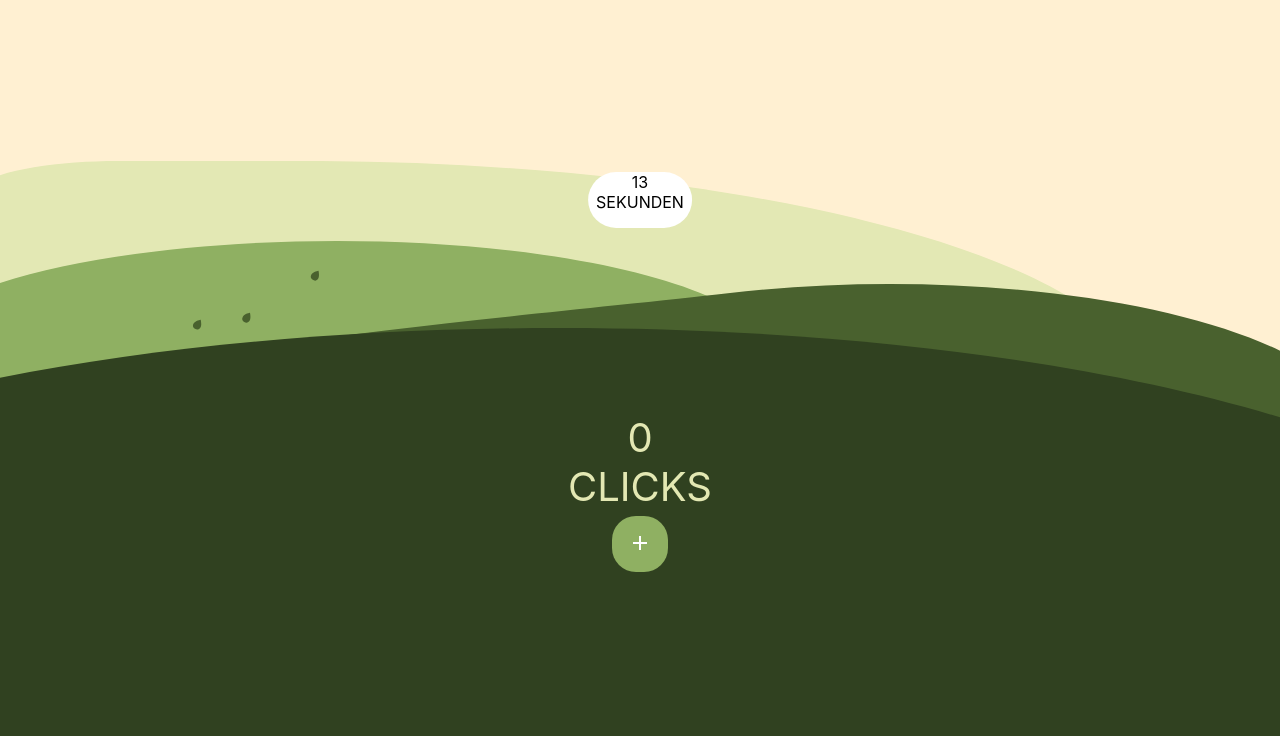
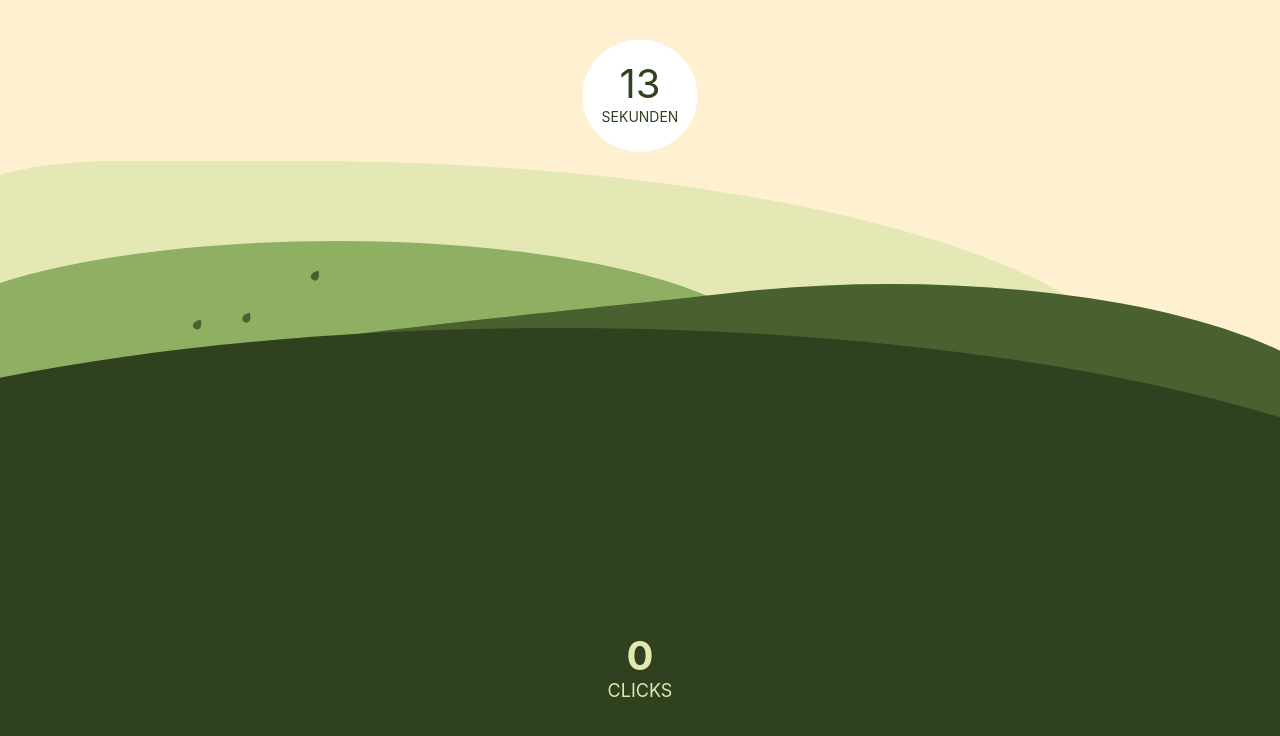
Before and after one commit to NataliaLinnik/girls-day, a React (Create React App) app: page / in a window 1280 px wide. Both pictures are taken after a click on the button "Starten". Shown: the top 736 px of the page. Built offline with nearby package versions, Linux system fonts and the light colour scheme.

Commit message:
remove plus button, added click on whole screen, added styling for counters on game screen

```diff
--- a/src/App.css
+++ b/src/App.css
@@ -73,16 +73,25 @@ p {
 
 .countdown {
   position: absolute;
-  top: 25%;
+  top: 12%;
   left: 50%;
   transform: translate(-50%, -50%);
 
   background-color: white;
   border: none;
-  border-radius: 50px;
+  border-radius: 100%;
   /* Entfernen für Bug */
-  height: 3.5rem;
-  padding: 0 0.5rem;
+  padding: 1.2rem;
+  color: #30411F;
+}
+
+.countdown-timer {
+  font-size: 40px;
+}
+
+.countdown-text {
+  font-size: 14px;
+  padding-bottom: 8px;
 }
 
 .plus-button {
@@ -99,13 +108,21 @@ p {
   color: white;
 }
 
-.counter {
+.counter-container {
   position: absolute;
-  bottom: 30%;
+  bottom: 8%;
   left: 50%;
   transform: translate(-50%, -50%);
+  color: #E3E8B3;
+}
+
+.counter {
   font-size: 40px;
-  color: #E3E8B3;
+  font-weight: bold;
+}
+
+.clicks-text {
+  font-size: 18px;
 }
 
 .end-screen-container {
--- a/src/components/GameScreen.js
+++ b/src/components/GameScreen.js
@@ -3,15 +3,11 @@ import React, { useEffect, useRef, useState } from 'react';
 function GameScreen({ counter, setCounter }) {
   const buttonClicked = () => {
     setCounter(counter + 1);
-  }
+  };
 
   return (
-    <div className="game-screen-container">
-      <img
-        className="bg-hills"
-        src="/images/bg-hills.svg"
-        alt="Green hills"
-      />
+    <div className="game-screen-container" onClick={buttonClicked}>
+      <img className="bg-hills" src="/images/bg-hills.svg" alt="Green hills" />
       <img
         className="bg-leaves"
         src="/images/bg-leaves.svg"
@@ -19,16 +15,11 @@ function GameScreen({ counter, setCounter }) {
       />
       <CountDownTimer />
       <div>
-      <div className='counter'>{counter}
-        <br /> CLICKS
+        <div className="counter-container">
+          <div className="counter">{counter}</div>
+          <div className="clicks-text">CLICKS</div>
+        </div>
       </div>
-      <button className="plus-button" onClick={buttonClicked}>
-        <img
-          src="/images/plus-icon.svg"
-          alt="Plus Icon"
-        />
-      </button>
-    </div>
     </div>
   );
 }
@@ -37,26 +28,28 @@ function CountDownTimer() {
   const [timer, setTimer] = useState(15);
   const id = useRef(null);
   const clear = () => {
-    window.clearInterval(id.current)
-  }
+    window.clearInterval(id.current);
+  };
 
   useEffect(() => {
     id.current = window.setInterval(() => {
-      setTimer((time) => time - 1)
-    }, 1000)
+      setTimer(time => time - 1);
+    }, 1000);
     return () => clear();
-  }, [])
+  }, []);
 
   useEffect(() => {
     if (timer === 0) {
-      clear()
+      clear();
     }
-  }, [timer])
+  }, [timer]);
 
   return (
-    <div className="countdown">{timer}
-      <br /> SEKUNDEN</div>
-  )
+    <div className="countdown">
+      <div className="countdown-timer">{timer}</div>
+      <div className="countdown-text">SEKUNDEN</div>
+    </div>
+  );
 }
 
 export default GameScreen;
```
Also changed, not shown: public/images/plus-icon.svg (deleted).
